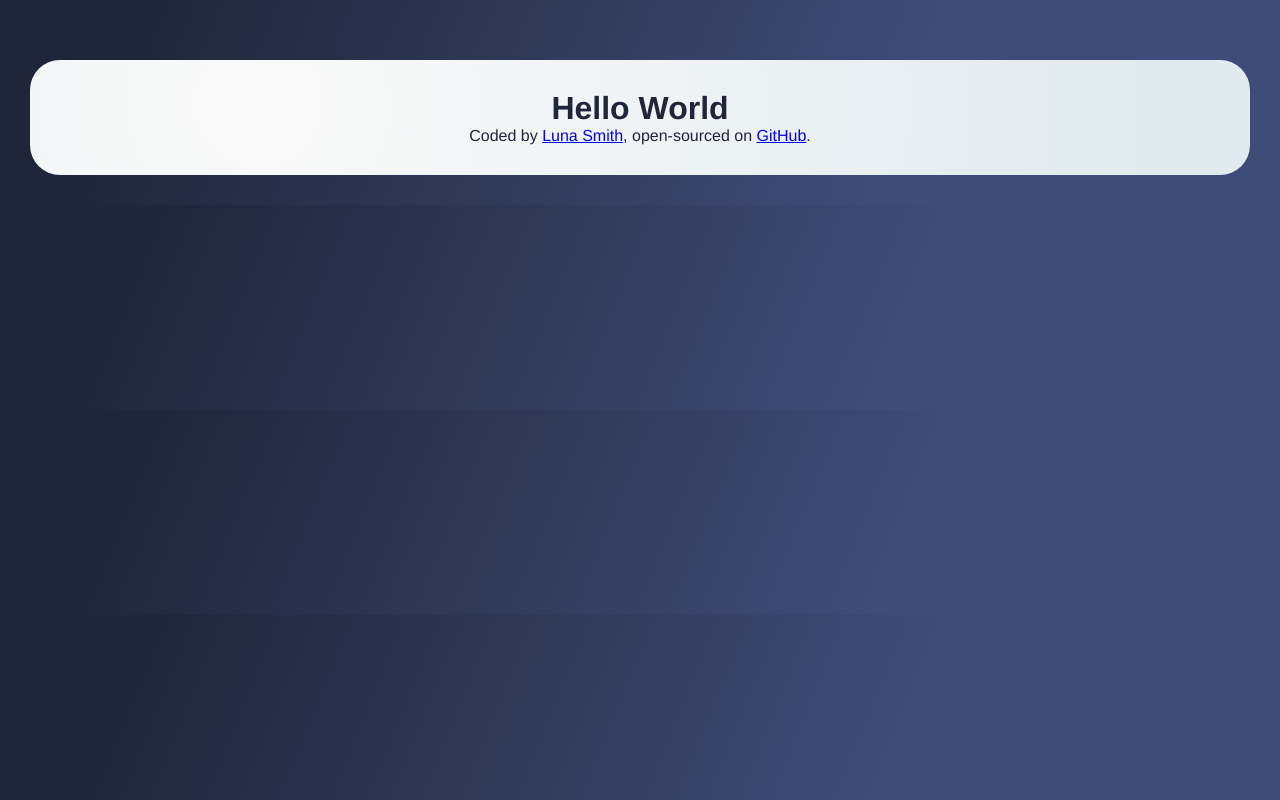
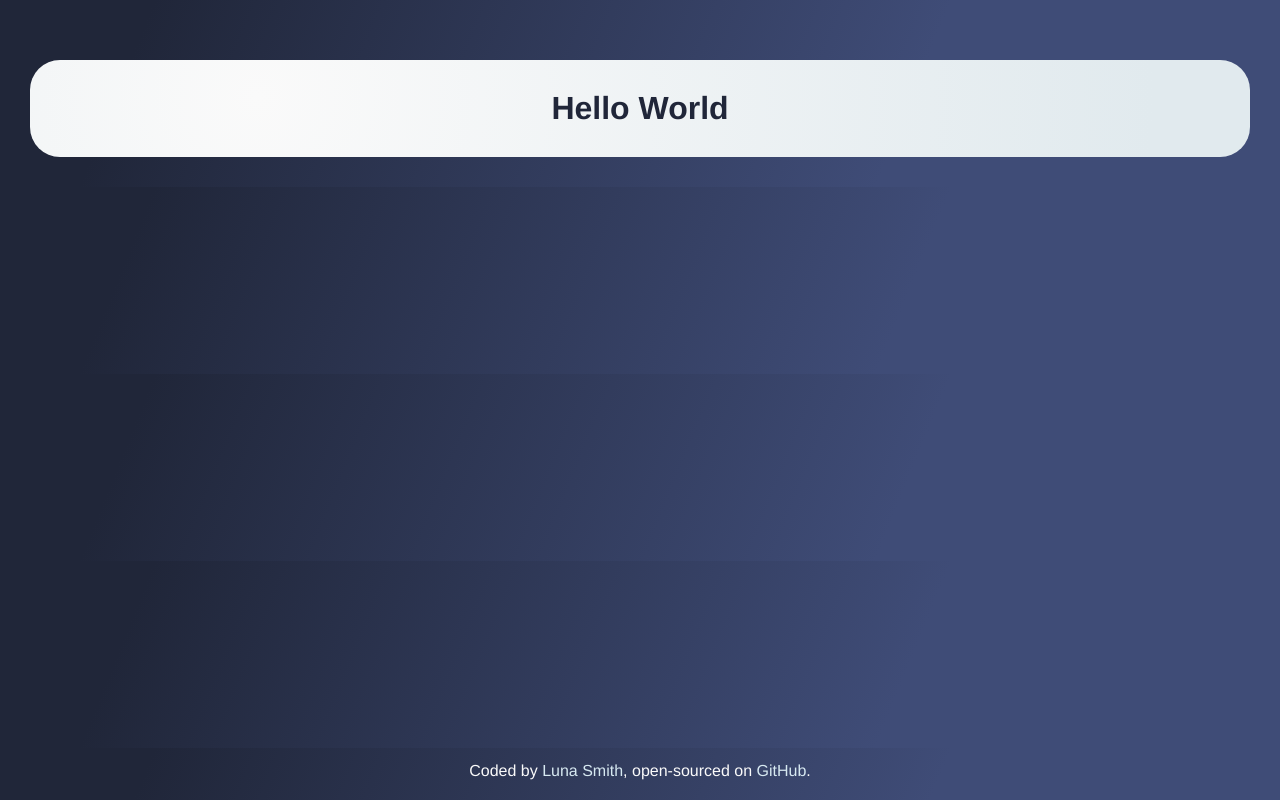
Before and after one commit to Lu-Smith/tic_tac_toe_vue, a Vue app: page / in a window 1280 px wide. Built offline with nearby package versions, Linux system fonts and the light colour scheme.

Commit message:
Updated styles in MainFooter.vue

```diff
--- a/src/components/MainFooter.vue
+++ b/src/components/MainFooter.vue
@@ -4,5 +4,43 @@
   </template>
 
   <style>
+  footer {
+      position: fixed;
+      bottom: 0;
+      right: 0;
+      left: 0;
+      text-align: center;
+      padding: 20px;
+      color: rgb(250, 250, 250);
 
+  }
+
+  footer a {
+    color: rgb(215, 233, 241);
+    text-decoration: none;
+    position: relative;
+    transition: color 0.3s;
+  }
+
+  footer a::before {
+    content: "";
+    position: absolute;
+    width: 100%;
+    height: 2px;
+    bottom: -5px;
+    left: 0;
+    background-color: rgb(121, 136, 185);
+    visibility: hidden;
+    transform: scaleX(0);
+    transition: all 0.3s ease-in-out;
+  }
+
+  footer a:hover {
+    color: rgb(121, 136, 185);
+  }
+
+  footer a:hover::before {
+    visibility: visible;
+    transform: scaleX(1);
+  }
   </style>
```
